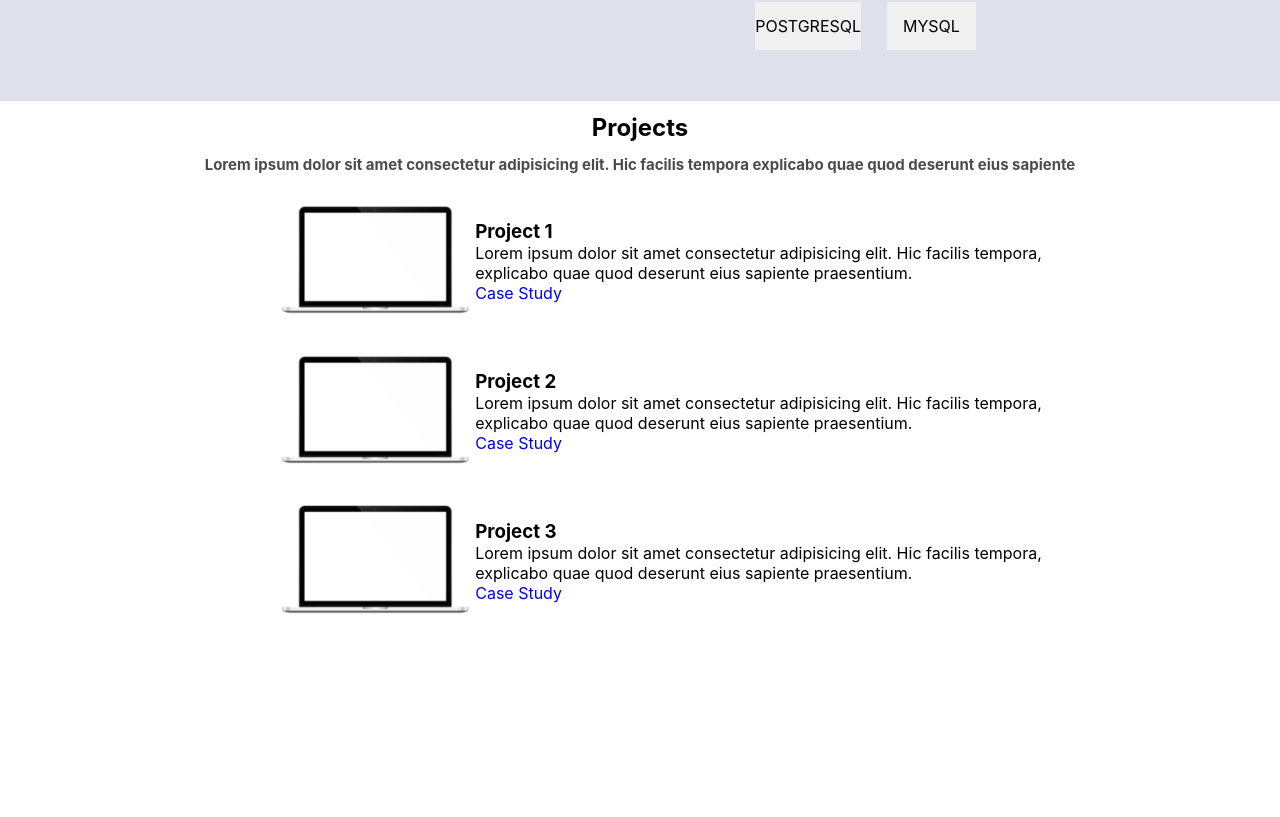
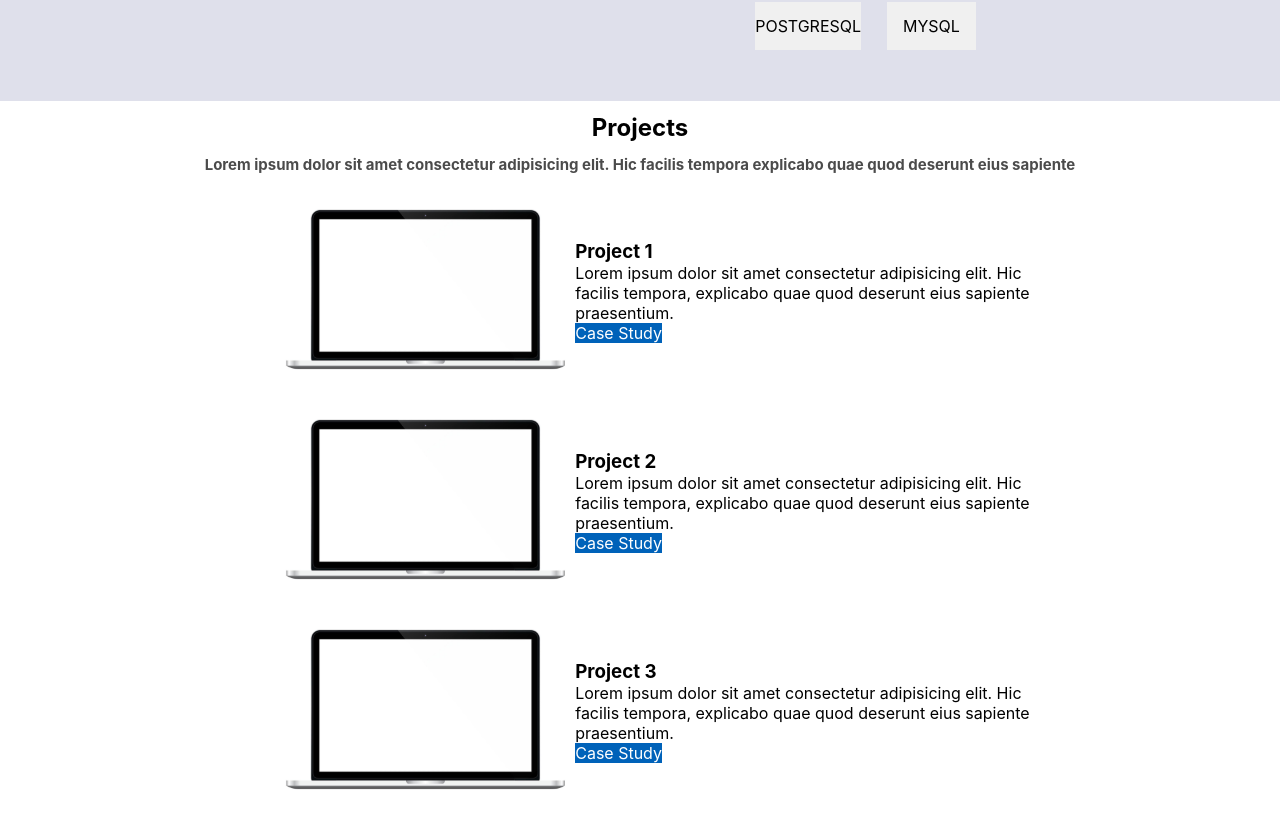
Before and after one commit to rajeshmn47/portfolio, a React (Create React App) app: page / in a window 1280 px wide. Shown: the part 1140-1957 px from the top of the page. Before the commit the page ends 1776 px from the top, so only its background shows below. Built offline with nearby package versions, Linux system fonts and the light colour scheme.

Commit message:
second commit

```diff
--- a/src/App.css
+++ b/src/App.css
@@ -162,6 +162,8 @@ flex-direction: column;
   width: 60vw;
   margin-left: 5vmax;
 }
-.projects__row-content-desc{
-
+.btn{
+  background-color: #0062b9;
+  color: white;
+  width: 20vw;
 }
--- a/src/App.js
+++ b/src/App.js
@@ -108,7 +108,7 @@ function App() {
             alt="Software Screenshot"
             class="projects__row-img"
             loading="lazy"
-            width='200'
+            width='300'
           />
         </div>
         <div class="projects__row-content">
@@ -121,8 +121,7 @@ function App() {
             href="./project-1.html"
             class="btn btn--med btn--theme dynamicBgClr"
             target="_blank"
-            >Case Study</a
-          >
+            >Case Study</a>
         </div>
       </div>
       <div class="projects__row">
@@ -132,7 +131,7 @@ function App() {
             alt="Software Screenshot"
             class="projects__row-img"
             loading="lazy"
-            width='200'
+            width='300'
           />
         </div>
         <div class="projects__row-content">
@@ -156,7 +155,7 @@ function App() {
             alt="Software Screenshot"
             class="projects__row-img"
             loading="lazy"
-            width='200'
+            width='300'
           />
         </div>
         <div class="projects__row-content">
@@ -169,8 +168,7 @@ function App() {
             href="./project-3.html"
             class="btn btn--med btn--theme dynamicBgClr"
             target="_blank"
-            >Case Study</a
-          >
+            >Case Study</a>
         </div>
       </div>
     </div>
```
